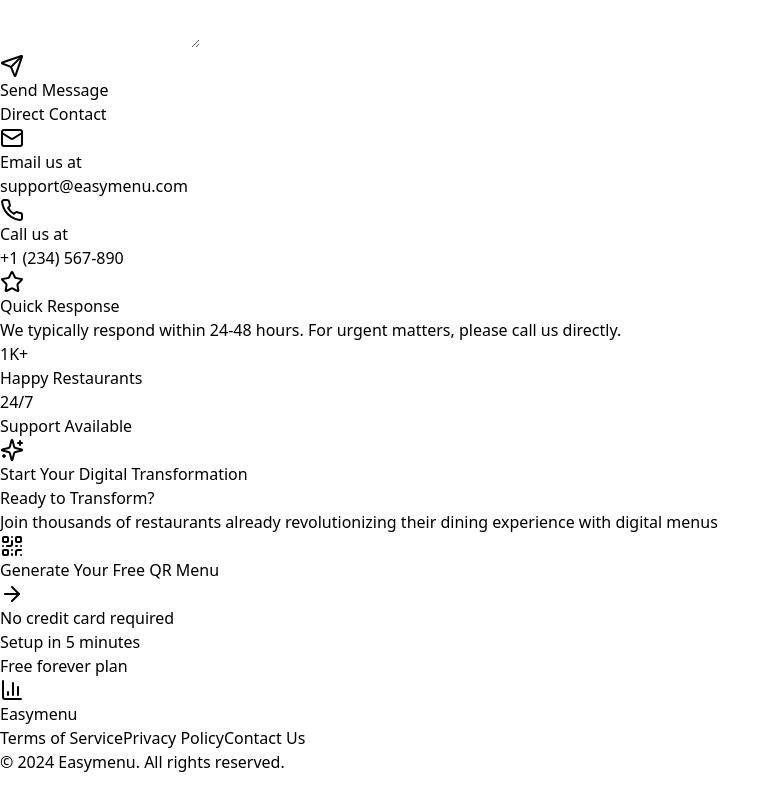
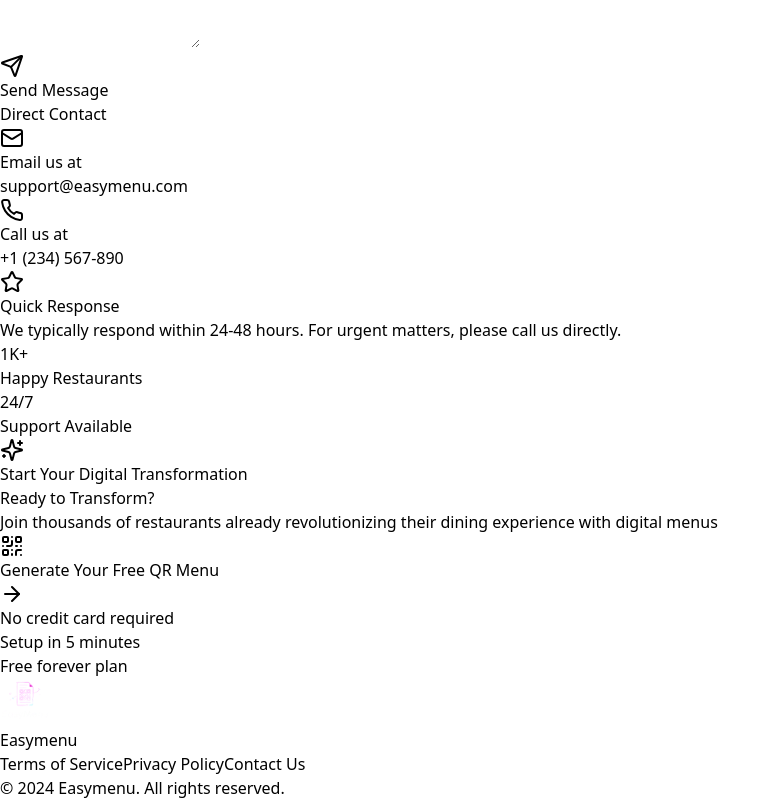
Before and after one commit to samirdhoran2000/Hotel_Menu, a React (Vite) app in the folder client/: page / in a window 1280 px wide. Shown: the part 10332-11132 px from the top of the page, without its empty margins (0-781 px from the left). Before the commit the page ends 11106 px from the top, so only its background shows below. Built offline with nearby package versions, Linux system fonts and the light colour scheme.

Commit message:
add logo

```diff
--- a/client/src/components/landingPageComponents/Footer.jsx
+++ b/client/src/components/landingPageComponents/Footer.jsx
@@ -1,5 +1,4 @@
-import { BarChart3 } from "lucide-react";
-import React from "react";
+import logo from "../../assets/Logo.png"
 
 const Footer = () => {
   return (
@@ -32,9 +31,16 @@
           <div className="bg-white/5 backdrop-blur-xl rounded-3xl border border-white/10 p-8 shadow-2xl">
             <div className="flex flex-col md:flex-row items-center justify-between gap-6 mb-6 text-center md:text-left">
               <div className="flex items-center gap-3">
-                <div className="p-2 bg-gradient-to-r from-purple-600 to-pink-600 rounded-xl shadow-lg">
-                  <BarChart3 className="w-7 h-7 text-white" />
-                </div>
+                <div className="p-2 bg-gradient-to-r from-slate-900 to-purple-600 rounded-xl shadow-lg group-hover:shadow-purple-500/25 transition-all duration-300 group-hover:scale-110">
+                                {/* <BarChart3 className="w-6 h-6 text-white" /> */}
+                                <img
+                                  src={logo}
+                                  alt="Logo"
+                                  width={50}
+                                  height={50}
+                                  className=""
+                                />
+                              </div>
                 <h2 className="text-2xl font-bold bg-gradient-to-r from-white via-purple-200 to-blue-200 bg-clip-text text-transparent">
                   Easymenu
                 </h2>
@@ -64,7 +70,7 @@
             <div className="h-px bg-gradient-to-r from-transparent via-white/20 to-transparent mb-6"></div>
 
             <p className="text-center text-sm text-white/60">
-              © 2024 Easymenu. All rights reserved.
+              &copy; {new Date().getFullYear()} Easymenu. All rights reserved.
             </p>
           </div>
         </div>
```
